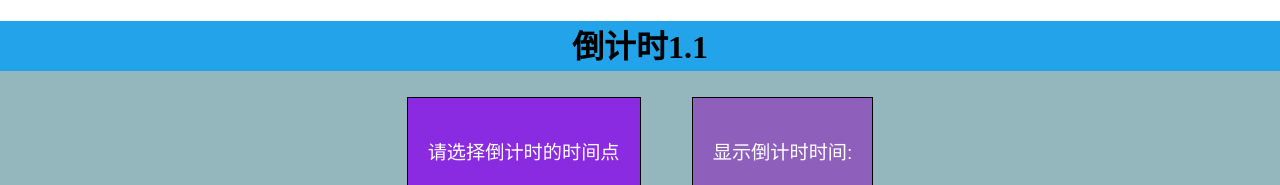
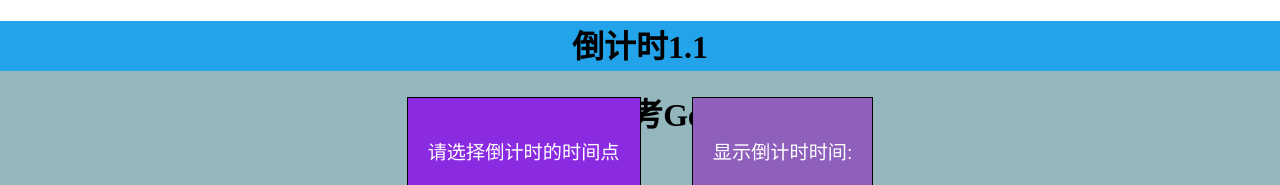
Before and after one commit to wzeddie/clock, a plain HTML site: page index.html in a window 1280 px wide. Shown: the top 185 px of the page. Drawn offline with Linux system fonts and the light colour scheme.

Commit message:
Update index.html

```diff
--- a/index.html
+++ b/index.html
@@ -72,6 +72,8 @@
 <body>
     <header>
         <h1>倒计时1.1</h1>
+                <h1>——参考GeFei</h1>
+
     </header>
     <main>
 
```
